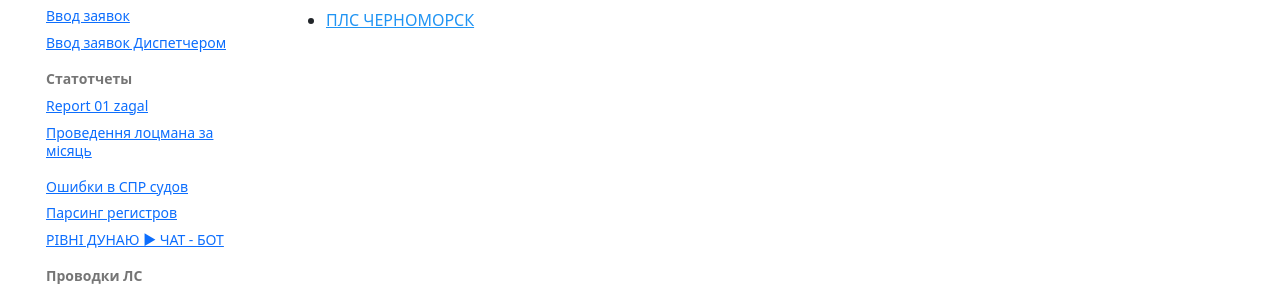
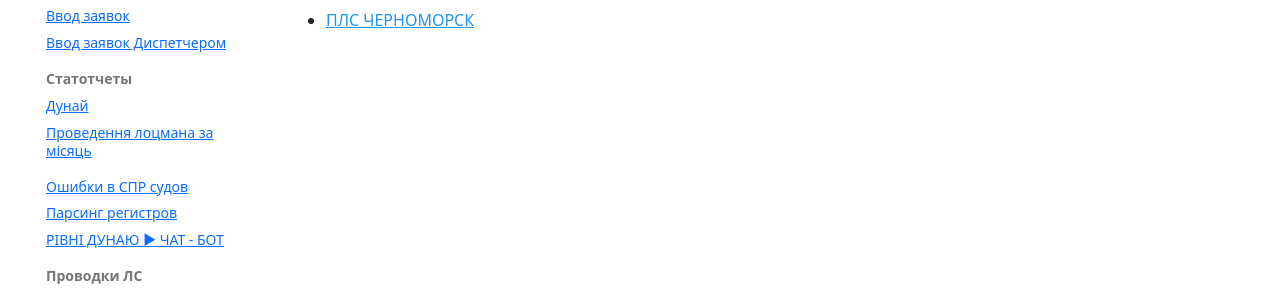
Before and after one commit to vvxsoni/Danube_help, an MkDocs documentation site: the page built from docs/_sidebar.md, in a window 1280 px wide. Shown: the part 239-529 px from the top of the page. Built offline with MkDocs 1.6.1 and Material for MkDocs 9.7.7, drawn with Linux system fonts in a browser that asks for light colours; some of the changed lines change nothing that is shown.

Commit message:
- Дунай: report_01_zagal.md

```diff
--- a/mkdocs.yml
+++ b/mkdocs.yml
@@ -52,7 +52,7 @@ nav:
   - Ввод заявок: logreq.md
   - Ввод заявок Диспетчером: logreq_disp.md
   - Статотчеты:
-    - report_01_zagal.md
+    - Дунай: report_01_zagal.md
     - Проведення лоцмана за місяць: report_02_pilot_one_month.md
   - Ошибки в СПР судов: instr_video_05_sprships_01.md
   - Парсинг регистров: instr_video_06_sprships_equasis_03.md
```
